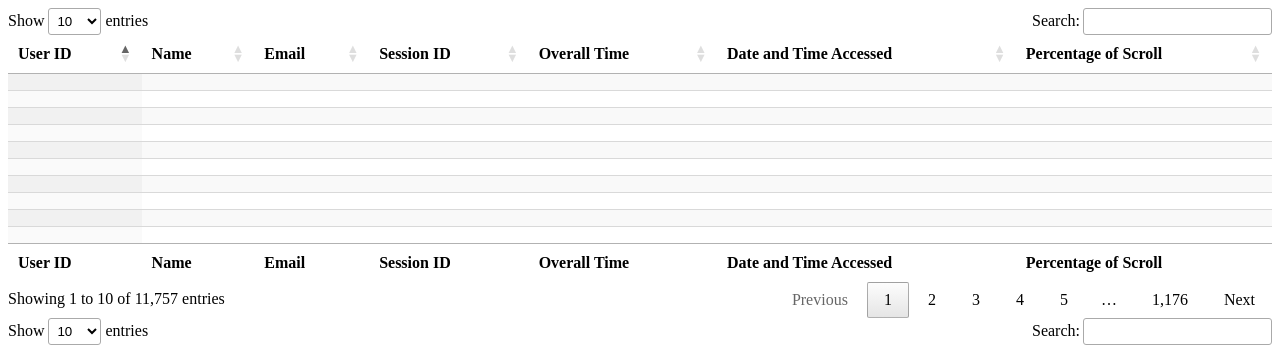
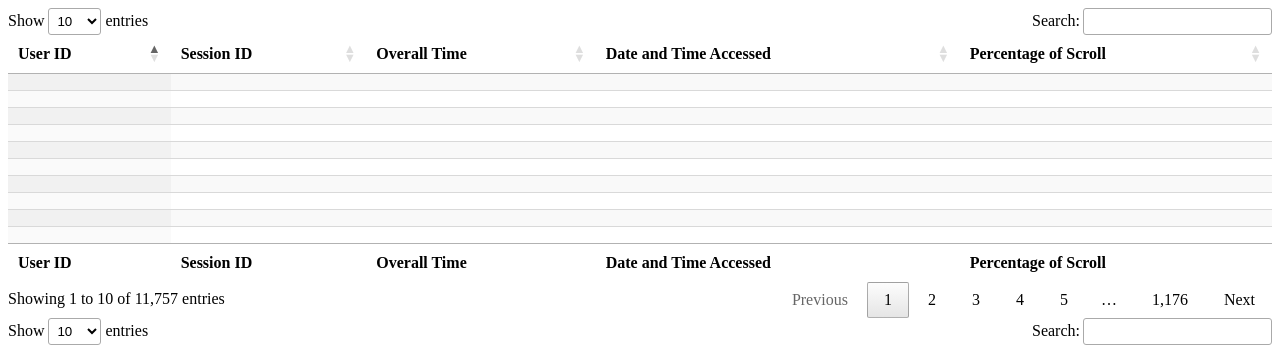
Before and after one commit to OliviaLiebman/Buzzhunter_Proj, a Django app: page /tracker/dashboard/ in a window 1280 px wide. Shown: the top 345 px of the page. Run offline with Django 3.2, Linux system fonts and the light colour scheme; data that the repository does not hold is empty; some libraries are stand-ins or nearby versions.

Commit message:
working ver

```diff
--- a/mysite/tracker/models.py
+++ b/mysite/tracker/models.py
@@ -4,10 +4,10 @@
 
 class itc_user_interaction(models.Model):
     user_id = models.CharField(max_length = 100)
-    user_name = models.CharField(max_length= 100, default="User")
-    user_email = models.CharField(max_length= 100, default="Email")
+    # user_name = models.CharField(max_length= 100, default="User")
+    # user_email = models.CharField(max_length= 100, default="Email")
     session_id= models.IntegerField(default= 1)
-    overall_time = models.CharField(max_length=50)
+    overall_time = models.CharField(max_length=100, default= "N/A")
     date_time_of_access = models.DateTimeField(auto_now_add=True)
     percentage_scroll = models.CharField(max_length = 100, default = "No Scroll")
 
--- a/mysite/tracker/static/js/dashboard.js
+++ b/mysite/tracker/static/js/dashboard.js
@@ -9,8 +9,8 @@
             "data": data,
             columns: [
                 { "data": "user_id" },
-                { "data": "user_name" },
-                { "data": "user_email" },
+                // { "data": "user_name" },
+                // { "data": "user_email" },
                 { "data": "session_id" },
                 { "data": "overall_time" },
                 { "data": "date_time_of_access" },
@@ -19,9 +19,9 @@
         });
     }
 
-     $.ajax({
+         $.ajax({
             type: 'GET',
-            url: "http://127.0.0.1:8500/tracker/api/index/1/",
+            url: "http://127.0.0.1:8000/tracker/api/index/1/",
       success: function(datagrabbed) {
           console.log(datagrabbed);
           createUserInteractionTable(datagrabbed);
@@ -43,7 +43,7 @@
 
      $.ajax({
             type: 'GET',
-            url: "http://127.0.0.1:8500/tracker/api/index/2/",
+            url: "http://127.0.0.1:8000/tracker/api/index/2/",
       success: function(datagrabbed) {
           console.log(datagrabbed);
           createPageInteractionTable(datagrabbed);
--- a/mysite/tracker/templates/dashboard.html
+++ b/mysite/tracker/templates/dashboard.html
@@ -16,8 +16,8 @@
         <thead>
             <tr>
                 <th>User ID</th>
-                <th>Name</th>
-                <th>Email</th>
+{#                <th>Name</th>#}
+{#                <th>Email</th>#}
                 <th>Session ID</th>
                 <th>Overall Time</th>
                 <th>Date and Time Accessed</th>
@@ -27,8 +27,8 @@
       <tfoot>
             <tr>
                 <th>User ID</th>
-                <th>Name</th>
-                <th>Email</th>
+{#                <th>Name</th>#}
+{#                <th>Email</th>#}
                 <th>Session ID</th>
                 <th>Overall Time</th>
                 <th>Date and Time Accessed</th>
```
Also changed, not shown: mysite/tracker/static/js/functions.js (+3 -13 lines), mysite/tracker/migrations/0006_auto_20170319_1452.py (added), mysite/tracker/migrations/0007_auto_20170319_1458.py (added).
